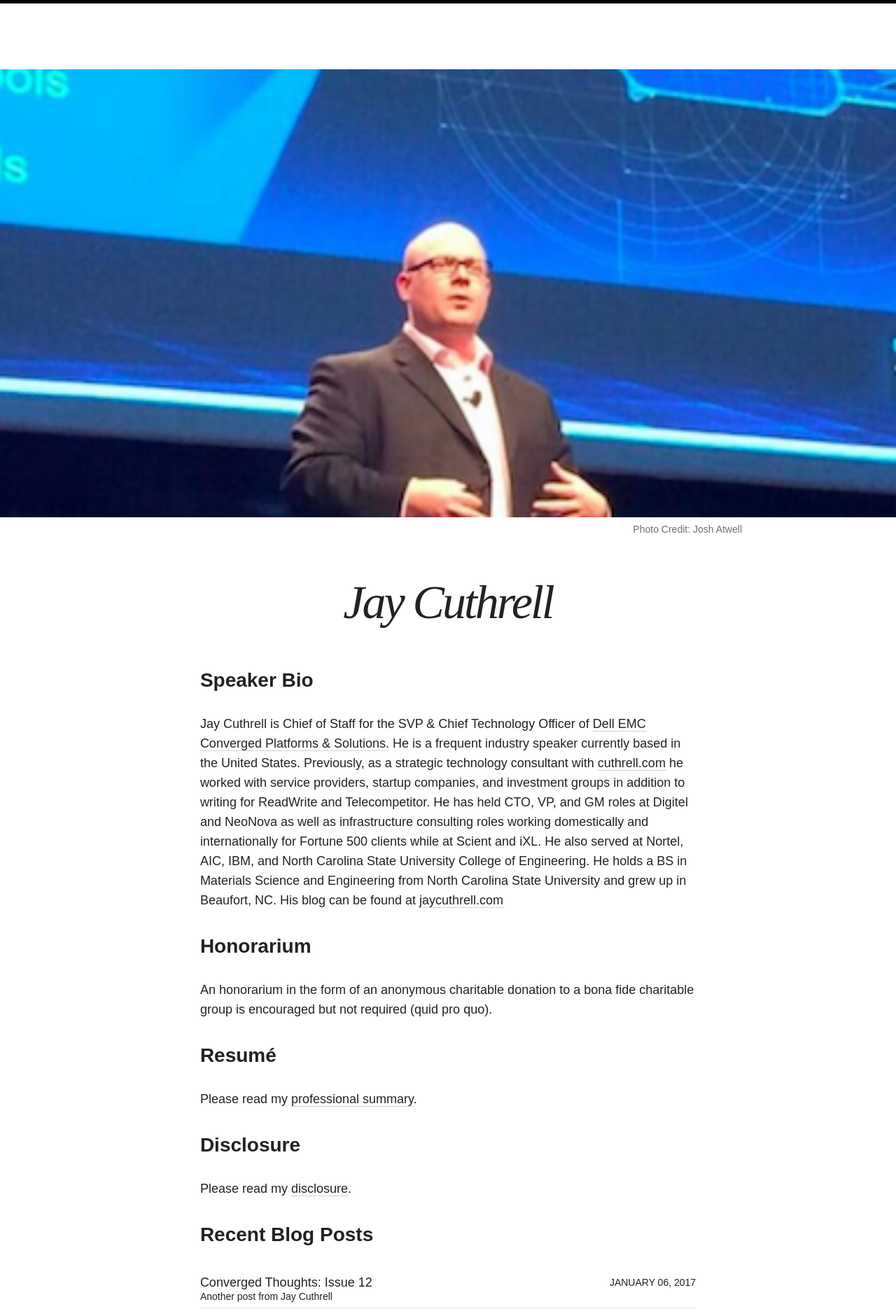
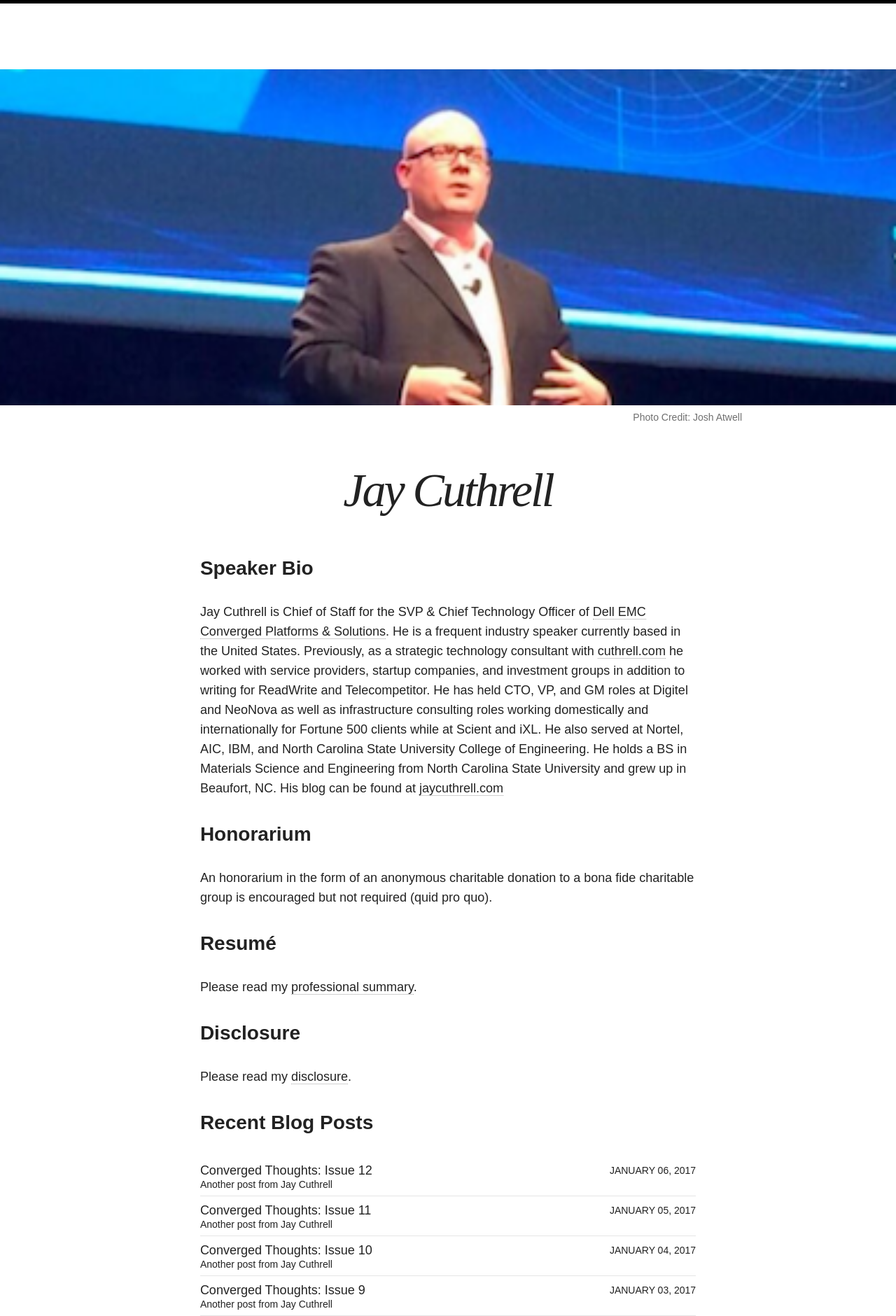
Before and after one commit to nsshommo/jaycuthrell.github.io, a Jekyll site: the page built from index.md, in a window 1280 px wide. Shown: the top 1880 px of the page at 70% size. Built offline with Jekyll 4.4.1, drawn with Linux system fonts in a browser that asks for light colours; nearby versions of some CDN libraries; comment, search, counter and statistics services are not loaded.

Commit message:
shrinking the image height

```diff
--- a/_config.yml
+++ b/_config.yml
@@ -60,9 +60,9 @@ defaults:
         site: http://jaycuthrell.com
         title: Read more...
         description: Words by Jay Cuthrell
-        image: 400x200.png
+        image: 400x150.png
       image:
-        feature: 400x200.png
+        feature: 400x150.png
         credit: Josh Atwell
         creditlink: https://twitter.com/josh_atwell/
   -
@@ -77,8 +77,8 @@ defaults:
         site: http://jaycuthrell.com
         title: Read more...
         description: Words by Jay Cuthrell
-        image: 400x200.png
+        image: 400x150.png
       image:
-        feature: 400x200.png
+        feature: 400x150.png
         credit: Josh Atwell
         creditlink: https://twitter.com/josh_atwell/
--- a/index.md
+++ b/index.md
@@ -2,7 +2,7 @@
 layout: page
 title: "Jay Cuthrell"
 image:
-  feature: 400x200.png
+  feature: 400x150.png
   credit: Josh Atwell
   creditlink: https://twitter.com/josh_atwell
 ---
```
Also changed, not shown: resume/index.md (+1 -1 lines), images/400x150.png (added).
